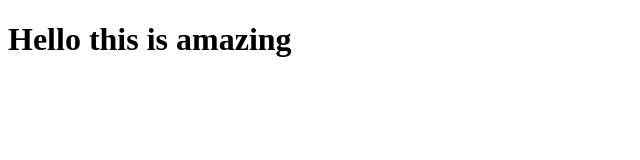
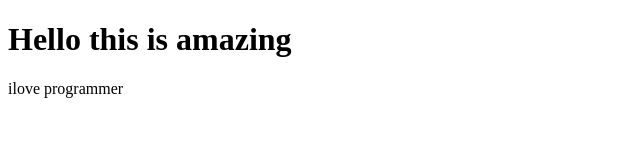
Before and after one commit to martinezphilip1212/git-test, a plain HTML site: page index.html in a window 1280 px wide. Shown: the whole page, without its empty margins (0-640 px from the left). Drawn offline with Linux system fonts and the light colour scheme.

Commit message:
Second commit

```diff
--- a/index.html
+++ b/index.html
@@ -8,5 +8,6 @@
 </head>
 <body>
     <h1>Hello this is amazing</h1>
+    <header>ilove programmer</header>
 </body>
 </html>
```
